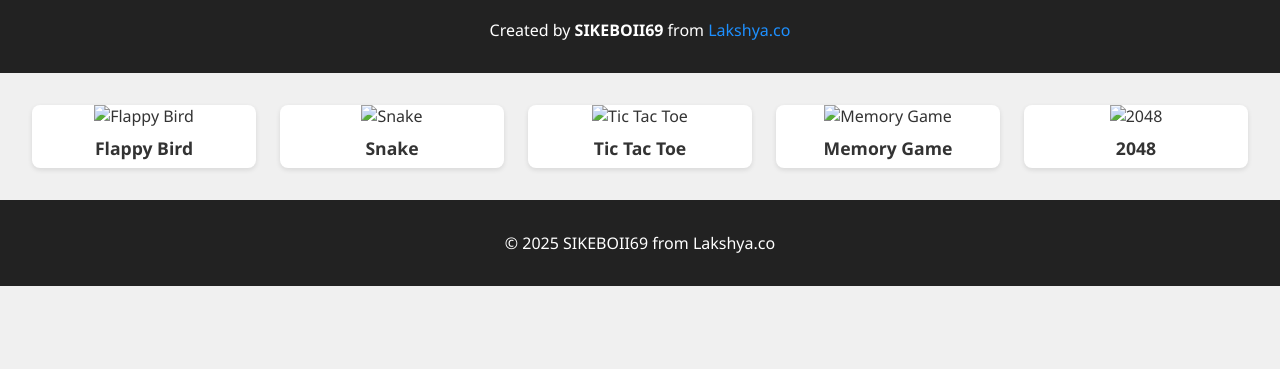
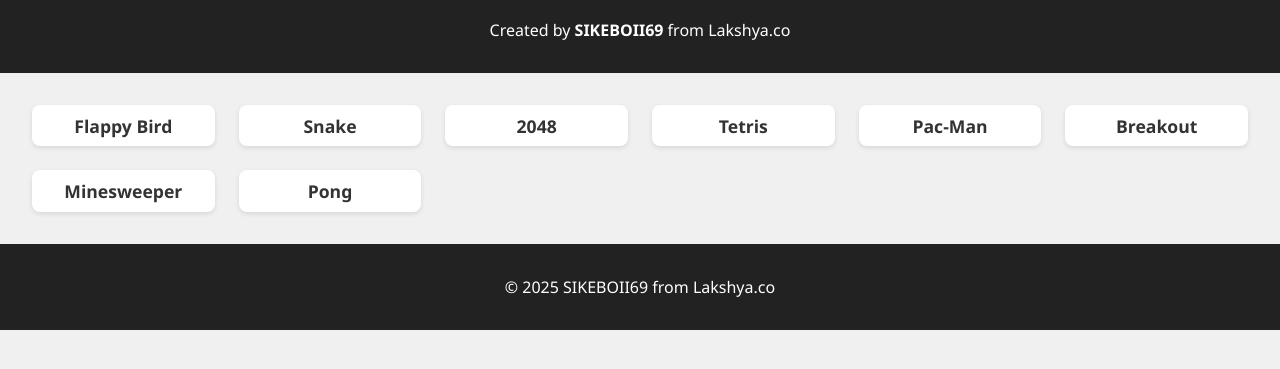
Before and after one commit to SIKEBOII69/PlayGames-, a plain HTML site: page Index.html in a window 1280 px wide. Shown: the part 83-452 px from the top of the page. Drawn offline with Linux system fonts and the light colour scheme.

Commit message:
Update Index.html

```diff
--- a/Index.html
+++ b/Index.html
@@ -1,3 +1,4 @@
+<!DOCTYPE html>
 <!DOCTYPE html>
 <html lang="en">
 <head>
@@ -9,29 +10,33 @@
 <body>
   <header>
     <h1>GameHub</h1>
-    <p>Created by <strong>SIKEBOII69</strong> from <a href="https://lakshya.co" target="_blank">Lakshya.co</a></p>
+    <p>Created by <strong>SIKEBOII69</strong> from Lakshya.co</p>
   </header>
   <main>
     <section class="games-grid">
-      <a href="games/flappybird.html" class="game-card">
-        <img src="assets/images/flappybird.png" alt="Flappy Bird" />
+      <a href="flappybird/index.html" class="game-card" target="_blank">
         <h2>Flappy Bird</h2>
       </a>
-      <a href="games/snake.html" class="game-card">
-        <img src="assets/images/snake.png" alt="Snake" />
+      <a href="snake/index.html" class="game-card" target="_blank">
         <h2>Snake</h2>
       </a>
-      <a href="games/tictactoe.html" class="game-card">
-        <img src="assets/images/tictactoe.png" alt="Tic Tac Toe" />
-        <h2>Tic Tac Toe</h2>
+      <a href="2048/index.html" class="game-card" target="_blank">
+        <h2>2048</h2>
       </a>
-      <a href="games/memory.html" class="game-card">
-        <img src="assets/images/memory.png" alt="Memory Game" />
-        <h2>Memory Game</h2>
+      <a href="tetris/index.html" class="game-card" target="_blank">
+        <h2>Tetris</h2>
       </a>
-      <a href="games/2048.html" class="game-card">
-        <img src="assets/images/2048.png" alt="2048" />
-        <h2>2048</h2>
+      <a href="pacman/index.html" class="game-card" target="_blank">
+        <h2>Pac-Man</h2>
+      </a>
+      <a href="breakout/index.html" class="game-card" target="_blank">
+        <h2>Breakout</h2>
+      </a>
+      <a href="minesweeper/index.html" class="game-card" target="_blank">
+        <h2>Minesweeper</h2>
+      </a>
+      <a href="pong/index.html" class="game-card" target="_blank">
+        <h2>Pong</h2>
       </a>
     </section>
   </main>
```
